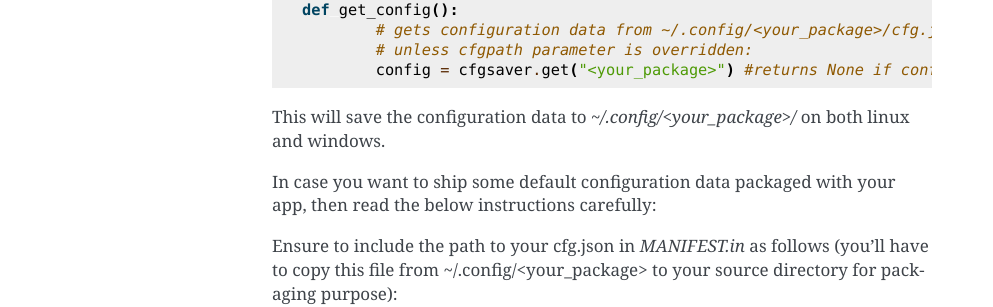
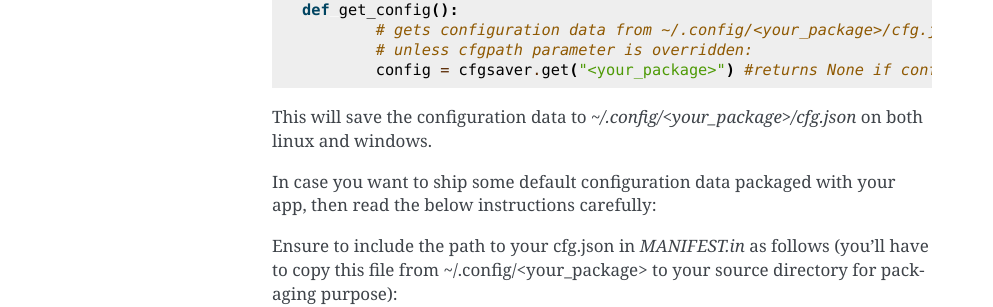
Before and after one commit to prahladyeri/cfgsaver, a Sphinx documentation site: the page built from docs/index.rst, in a window 1280 px wide. Shown: the part 703-1010 px from the top of the page, without its empty margins (148-1141 px from the left). Built offline with Sphinx 7.4.7, drawn with Linux system fonts in a browser that asks for light colours.

Commit message:
chore(docs): updated code section

```diff
--- a/docs/index.rst
+++ b/docs/index.rst
@@ -37,7 +37,7 @@ Import the `cfgsaver` module to save/read configuration values in your source fi
 		# unless cfgpath parameter is overridden:
 		config = cfgsaver.get("<your_package>") #returns None if config file doesn't exist
 
-This will save the configuration data to `~/.config/<your_package>/` on both linux and windows.
+This will save the configuration data to `~/.config/<your_package>/cfg.json` on both linux and windows.
 
 In case you want to ship some default configuration data packaged with your app, then read the below instructions carefully:
 
```
Also changed, not shown: README.md (+1 -1 lines).
